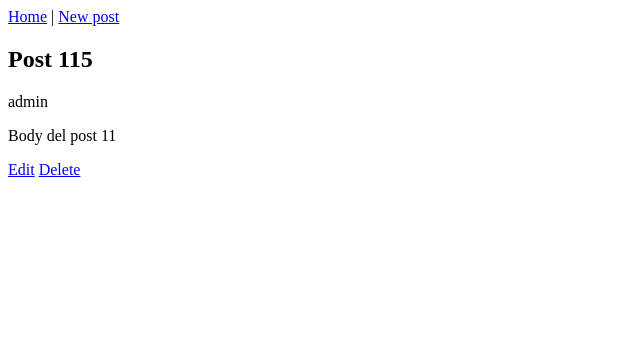
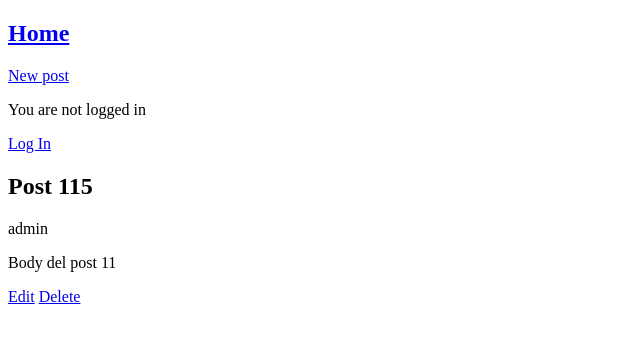
Before and after one commit to osm3rr/git-clone-blog, a Django app: page /post/1/ in a window 1280 px wide. Shown: the top 343 px of the page, without its empty margins (0-640 px from the left). Run offline with Django 5.2, Linux system fonts and the light colour scheme; data comes from the database, SQL or seed files in the repository; both versions use the stored data as it was after the commit.

Commit message:
login done

```diff
--- a/django_project/settings.py
+++ b/django_project/settings.py
@@ -122,3 +122,5 @@ STATIC_URL = "static/"
 # https://docs.djangoproject.com/en/5.1/ref/settings/#default-auto-field
 
 DEFAULT_AUTO_FIELD = "django.db.models.BigAutoField"
+
+LOGIN_REDIRECT_URL = "home"
--- a/django_project/urls.py
+++ b/django_project/urls.py
@@ -20,5 +20,6 @@ from django.urls import path, include
 
 urlpatterns = [
     path("admin/", admin.site.urls),
+    path("accounts/", include("django.contrib.auth.urls")),
     path("", include("blog.urls")),
 ]
--- a/templates/_base.html
+++ b/templates/_base.html
@@ -6,8 +6,22 @@
     <title>Document</title>
 </head>
 <body>
-    <a href="{% url 'home' %}">Home</a> |
-    <a href="{% url 'post_new' %}">New post</a>
+    <header>
+        <div class="nav-left">
+            <h2><a href="{% url 'home' %}">Home</a></h2>
+        </div>
+
+        <div class="nav-right">
+            <a href="{% url 'post_new' %}">New post</a>
+        </div>
+    </header>
+    <!-- logic for show the user -->
+    {% if user.is_authenticated %}
+        <p>Hi {{ user.username }}!</p>
+    {% else %}
+        <p>You are not logged in</p>
+        <a href="{% url 'login' %}">Log In</a>
+    {% endif %}
 
     {% block content %}
 
--- a/templates/post_detail.html
+++ b/templates/post_detail.html
@@ -1,9 +1,13 @@
 {% extends "_base.html" %}
 
 {% block content %}
-    <h2>{{ post.title }}</h2>
-    <p>{{ post.author }}</p>
-    <p>{{ post.body }}</p>
-    <a href="{% url 'update' post.pk %}">Edit</a>
-    <a href="{% url 'delete' post.pk %}">Delete</a>
+    <div class="post-entry">
+        <h2>{{ post.title }}</h2>
+        <p>{{ post.author }}</p>
+        <p>{{ post.body }}</p>
+    </div>
+    <div>
+        <a href="{% url 'update' post.pk %}">Edit</a>
+        <a href="{% url 'delete' post.pk %}">Delete</a>
+    </div>
 {% endblock content %}
```
Also changed, not shown: templates/registration/login.html (added, +8 -0 lines), db.sqlite3.
